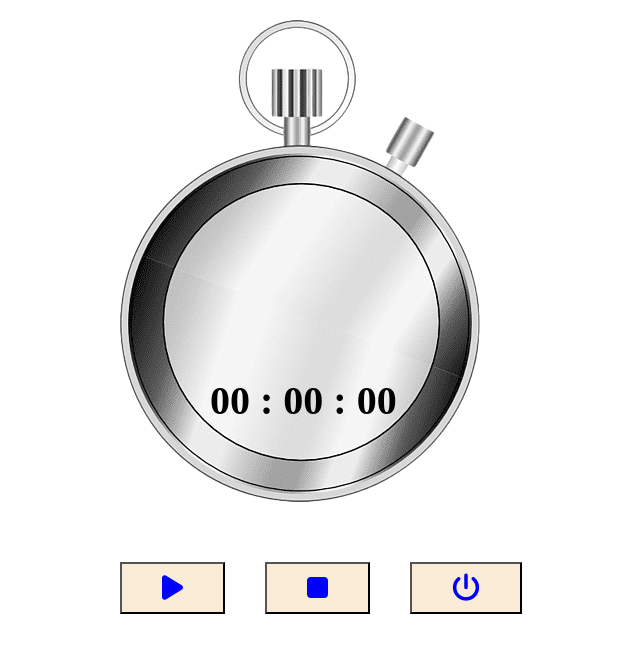
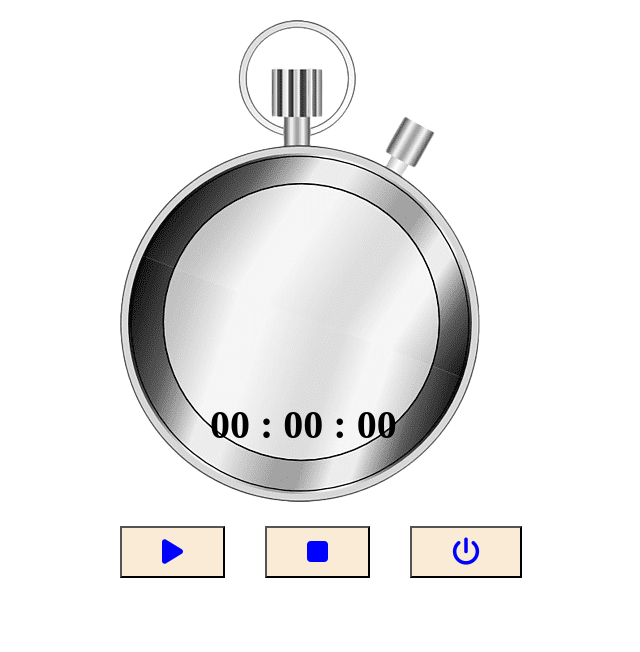
Before and after one commit to Smit6921/JavaScript, a plain HTML site: page StopWatch (JavaScript)/index.html in a window 1280 px wide. Shown: the whole page, without its empty margins (330-970 px from the left). Drawn offline with Linux system fonts and the light colour scheme.

Commit message:
StopWatch (JS)

```diff
--- a/StopWatch (JavaScript)/css/style.css
+++ b/StopWatch (JavaScript)/css/style.css
@@ -9,7 +9,7 @@
 }
 .ForH1{
     position: absolute;
-    bottom: 47%;
+    bottom: 44%;
     left: 540px;
     font-size: 40px;
 }
```
Also changed, not shown: StopWatch (JavaScript)/index.html (+1 -1 lines).
